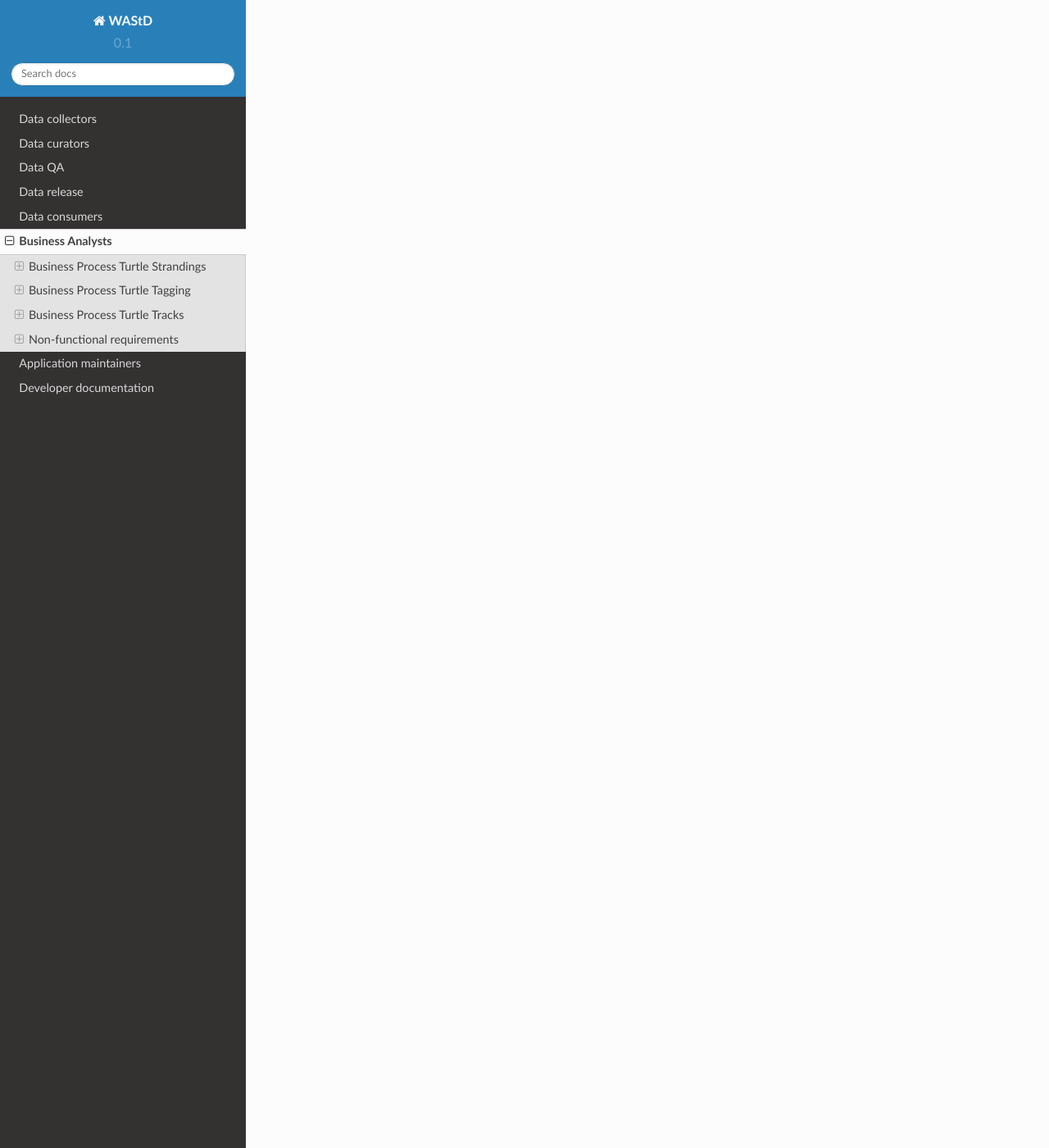
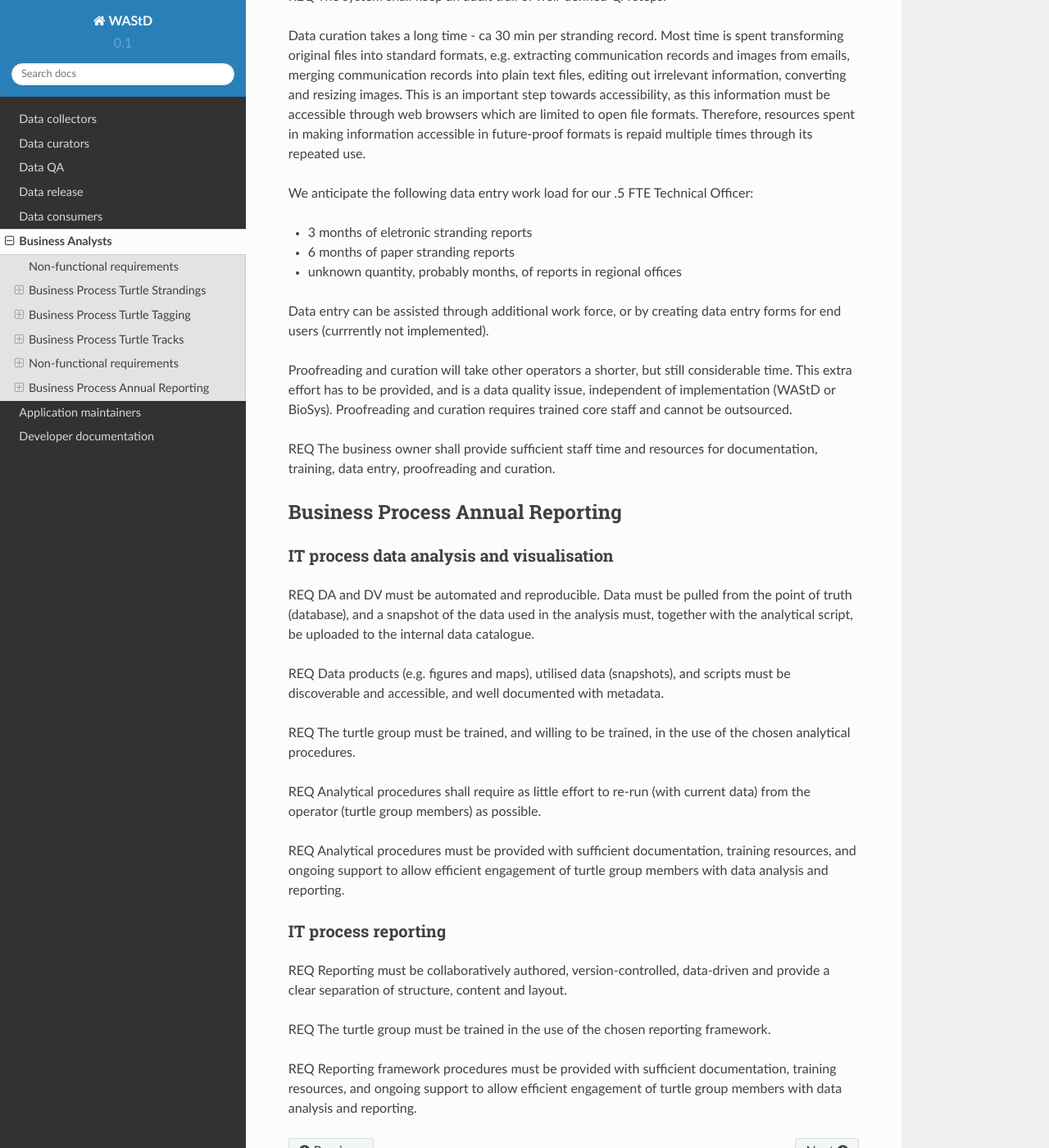
Before and after one commit to dbca-wa/wastd, a Sphinx documentation site: the page built from docs/business_analysts.rst, in a window 1280 px wide and 1400 px high, scrolled down 14363 px. Shown: the whole window at 82% size. Built offline with Sphinx 7.4.7 and the Read the Docs theme 2.0.0, drawn with Linux system fonts in a browser that asks for light colours; some of the changed text lies outside the part shown.

Commit message:
add RA docs, update reqs

```diff
--- a/docs/business_analysts.rst
+++ b/docs/business_analysts.rst
@@ -4,12 +4,30 @@
 This chapter draws the big picture of the turtle data ecosystem
 by presenting business, functional and stakeholders' requirements as readable use cases.
 
-We apply IBM's
-`simple pattern for requirements analysis <https://www.ibm.com/developerworks/architecture/library/ar-analpat/ar-analpat-pdf.pdf>`_
+We apply IBM's `simple pattern for requirements analysis
+<https://www.ibm.com/developerworks/architecture/library/ar-analpat/ar-analpat-pdf.pdf>`_
 to structure the problem space into business processes (stranding, tagging, and
 track/nest count) and IT processes (for each business process: data capture,
 data QA and curation, data analysis). Legacy systems and their ties to the current
 implementation (WAStD) are discussed as well.
+
+Non-functional requirements
+===========================
+The turtle monitoring program will periodically re-evaluate projects, delivery,
+priorities, and even the target outcomes. This will cause requirements at the
+level discussed here to evolve and change over time.
+
+REQ The solution architecture shall allow an evolution of components and functionality.
+
+REQ The solution technology must be supported by DPaW OIM.
+
+REQ The solution technology must be within the skill range of the primary maintainer (FM).
+
+REQ (SFo) WAStD surveys should allow attachments (datasheets containing multiple
+records so we avoid duplicate attachments to individual records) as well as
+comments (e.g. climatic / environmental conditions or systematic errors in
+methodology impacting data capture / validity / changing assumptions,
+e.g. tracks blown away before capture leading to undersampling).
 
 Business Process Turtle Strandings
 ==================================
@@ -486,6 +504,9 @@
 
 Business Process Turtle Tracks
 ==============================
+Turtle tracks are evidence of nesting activity. Tracks and taggings together
+form a complete picture of a nesting beach.
+
 IT process Turtle track and nest count
 --------------------------------------
 See :ref:`data-capture-tracks` for digital data capture of tracks and nests,
@@ -545,7 +566,9 @@
 * Ningaloo Turtle Program `homepage <http://www.ningalooturtles.org.au/>`_
 * `Code repository <https://github.com/parksandwildlife/turtle-scripts/>`_
 
-**Note** Data sheets and field guide are being updated at the moment.
+.. image:: https://www.lucidchart.com/publicSegments/view/f64d33a0-bcf4-4dd5-80c6-3204f1925aed/image.png
+     :target: internal-data.dpaw.wa.gov.au/dataset/ningaloo-turtle-program-data
+     :alt: Ningaloo turtle program data management
 
 The Ningaloo Turtle Program (NTP) database consists of an MS Access database
 and frontend. Volunteers conduct track count surveys, enter data, and curate
@@ -554,6 +577,17 @@
 Use case: Track data collection
 -------------------------------
 **TODO** expand
+req PB: minimise data entry, a/d barrier crossings, handling steps
+req PB: internet speed is very slow in Exmouth. online transactions have to be async or minimised
+reduce double handling at data entry, digital data capture
+be able to add new surveyed sites and times, opportunistic sightings, independent of pre-configured exp design
+need access to other places' turtle data
+lots of data in different places, need data in one place
+need clear data sharing policies, licences
+all data should be as open as possible after mitigating data sensitivities
+KM: digital capture if data is compatible and legacy data can be migrated
+KM: NTP database is outdated and requires upgrade, no local capability available to maintain / upgrade
+
 
 Use case: Track data analysis
 -----------------------------
@@ -639,3 +673,36 @@
 
 REQ The business owner shall provide sufficient staff time and resources for
 documentation, training, data entry, proofreading and curation.
+
+Business Process Annual Reporting
+=================================
+
+IT process data analysis and visualisation
+------------------------------------------
+REQ DA and DV must be automated and reproducible. Data must be pulled from the
+point of truth (database), and a snapshot of the data used in the analysis must,
+together with the analytical script, be uploaded to the internal data catalogue.
+
+REQ Data products (e.g. figures and maps), utilised data (snapshots), and scripts
+must be discoverable and accessible, and well documented with metadata.
+
+REQ The turtle group must be trained, and willing to be trained, in the use of
+the chosen analytical procedures.
+
+REQ Analytical procedures shall require as little effort to re-run (with current
+data) from the operator (turtle group members) as possible.
+
+REQ Analytical procedures must be provided with sufficient documentation,
+training resources, and ongoing support to allow efficient engagement
+of turtle group members with data analysis and reporting.
+
+IT process reporting
+--------------------
+REQ Reporting must be collaboratively authored, version-controlled, data-driven
+and provide a clear separation of structure, content and layout.
+
+REQ The turtle group must be trained in the use of the chosen reporting framework.
+
+REQ Reporting framework procedures must be provided with sufficient
+documentation, training resources, and ongoing support to allow efficient
+engagement of turtle group members with data analysis and reporting.
```
Also changed, not shown: 1 other file.
